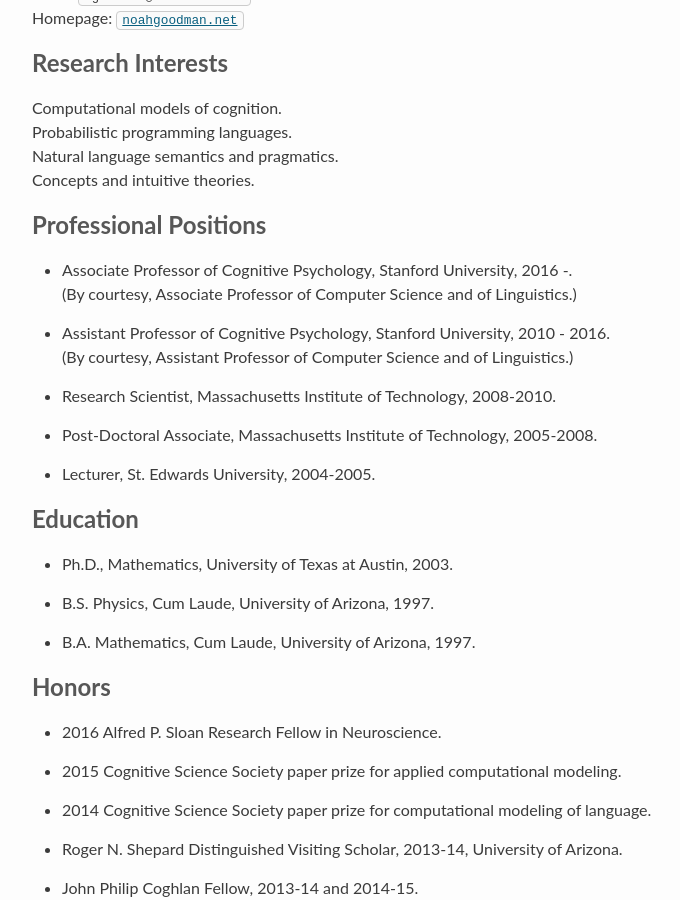
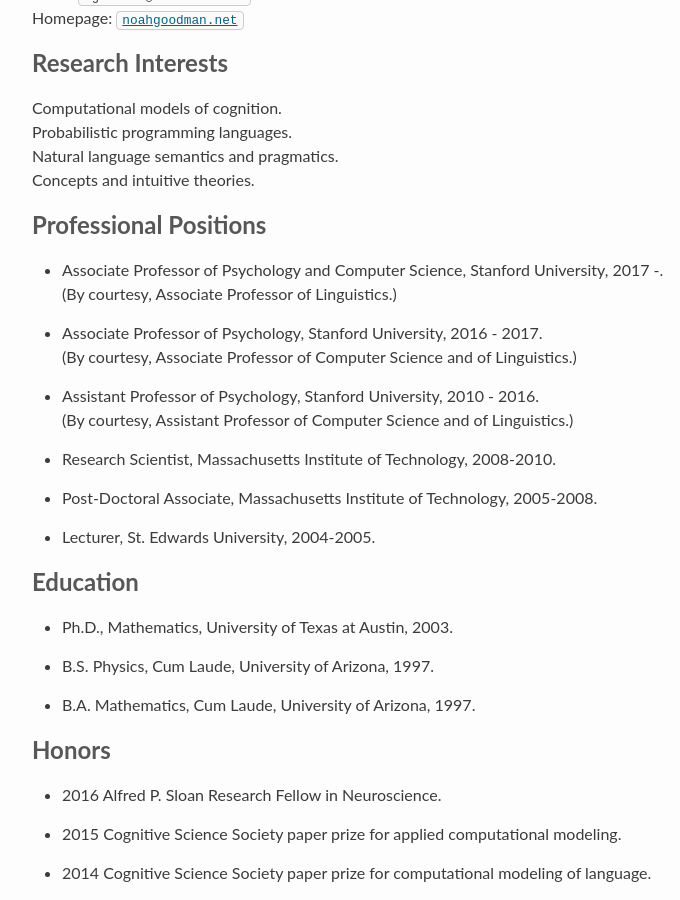
Before and after one commit to stanford-cocolab/cocolab.stanford.edu, a Jekyll site: the page built from ndg-cv.md, in a window 1280 px wide and 900 px high, scrolled down 684 px. Shown: the whole window, without its empty margins (94-774 px from the left). Built offline with Jekyll 4.4.1, drawn with Linux system fonts in a browser that asks for light colours; Markdown is read by kramdown in place of the engine named in the settings; a script that is not in the unit is left out.

Commit message:
update my title in places

```diff
--- a/ndg-cv.md
+++ b/ndg-cv.md
@@ -25,10 +25,13 @@
 
 ## Professional Positions
 
-* Associate Professor of Cognitive Psychology, Stanford University, 2016 -.
+* Associate Professor of Psychology and Computer Science, Stanford University, 2017 -.
+(By courtesy, Associate Professor of Linguistics.)
+
+* Associate Professor of Psychology, Stanford University, 2016 - 2017.
   (By courtesy, Associate Professor of Computer Science and of Linguistics.)
 
-* Assistant Professor of Cognitive Psychology, Stanford University, 2010 - 2016.
+* Assistant Professor of Psychology, Stanford University, 2010 - 2016.
   (By courtesy, Assistant Professor of Computer Science and of Linguistics.)
 
 * Research Scientist, Massachusetts Institute of Technology, 2008-2010.
```
Also changed, not shown: ndg.md (+1 -1 lines), 1 other file.
